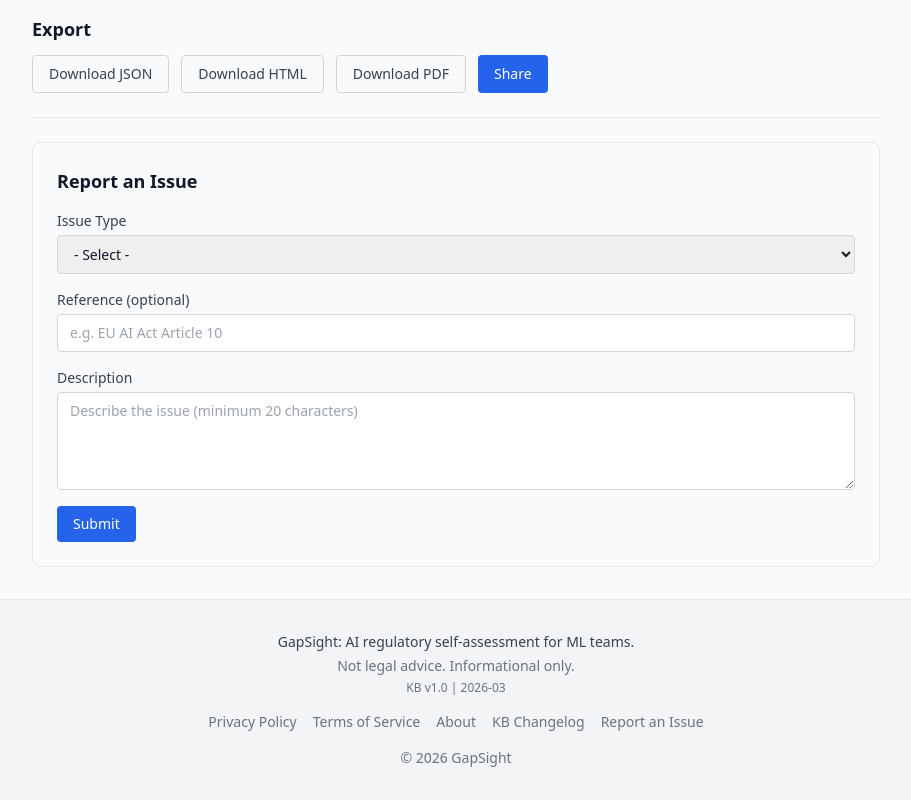
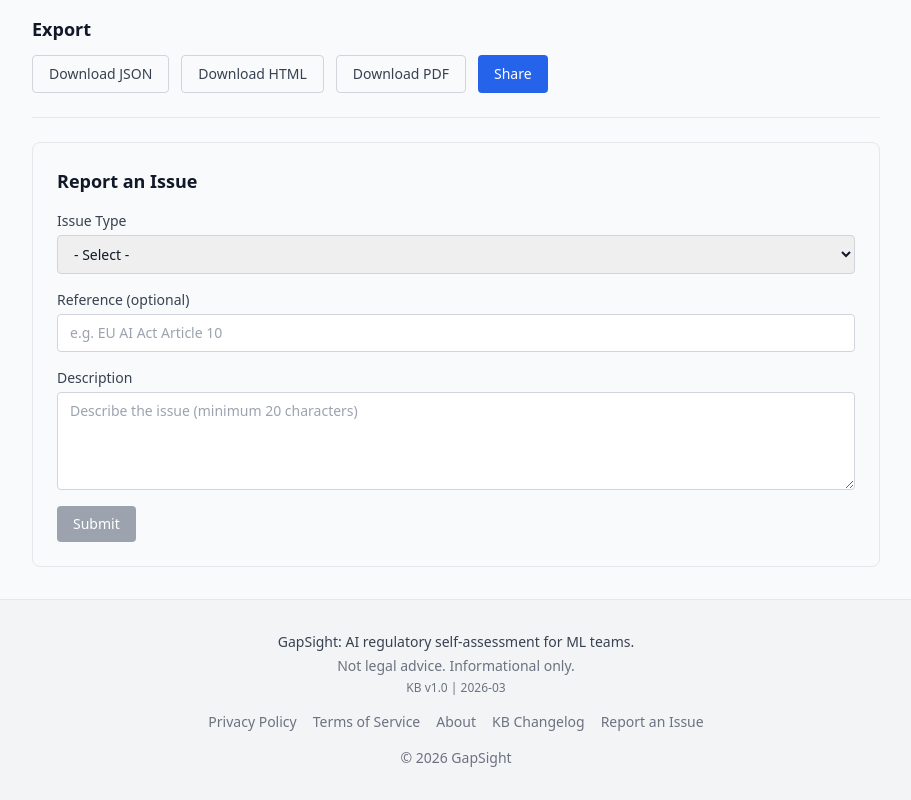
Before and after one commit to mmilovanovic87/gapsight, a React (Create React App) app: page /results in a window 1280 px wide. Shown: the part 970-1770 px from the top of the page, without its empty margins (184-1095 px from the left). Built offline with nearby package versions, Linux system fonts and the light colour scheme.

Commit message:
Fix feedback form submit button disabled state

```diff
--- a/src/components/FeedbackForm.js
+++ b/src/components/FeedbackForm.js
@@ -125,7 +125,7 @@ export default function FeedbackForm() {
             type="submit"
             disabled={disabled || status === 'loading' || !issueType || description.length < 20}
             className={`px-4 py-2 text-sm rounded text-white ${
-              disabled || status === 'loading'
+              disabled || status === 'loading' || !issueType || description.length < 20
                 ? 'bg-gray-400 cursor-not-allowed'
                 : 'bg-blue-600 hover:bg-blue-700'
             }`}
```
